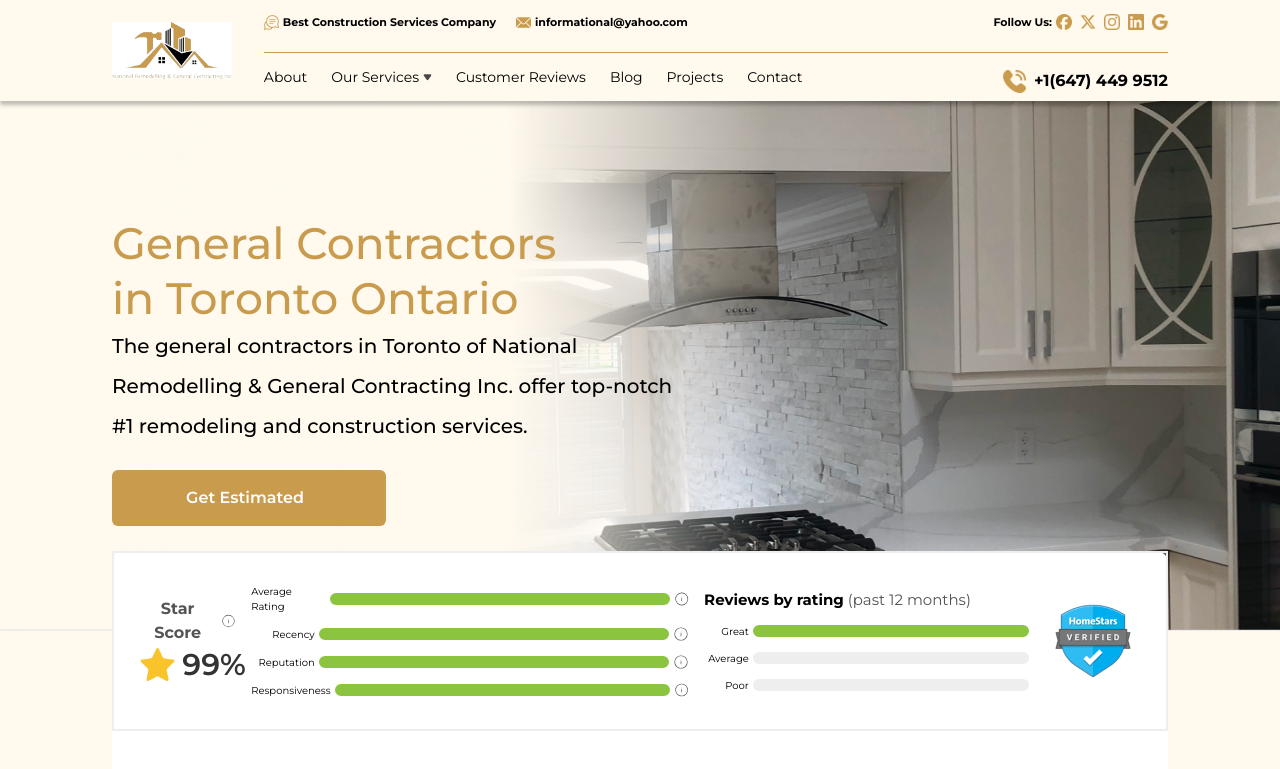
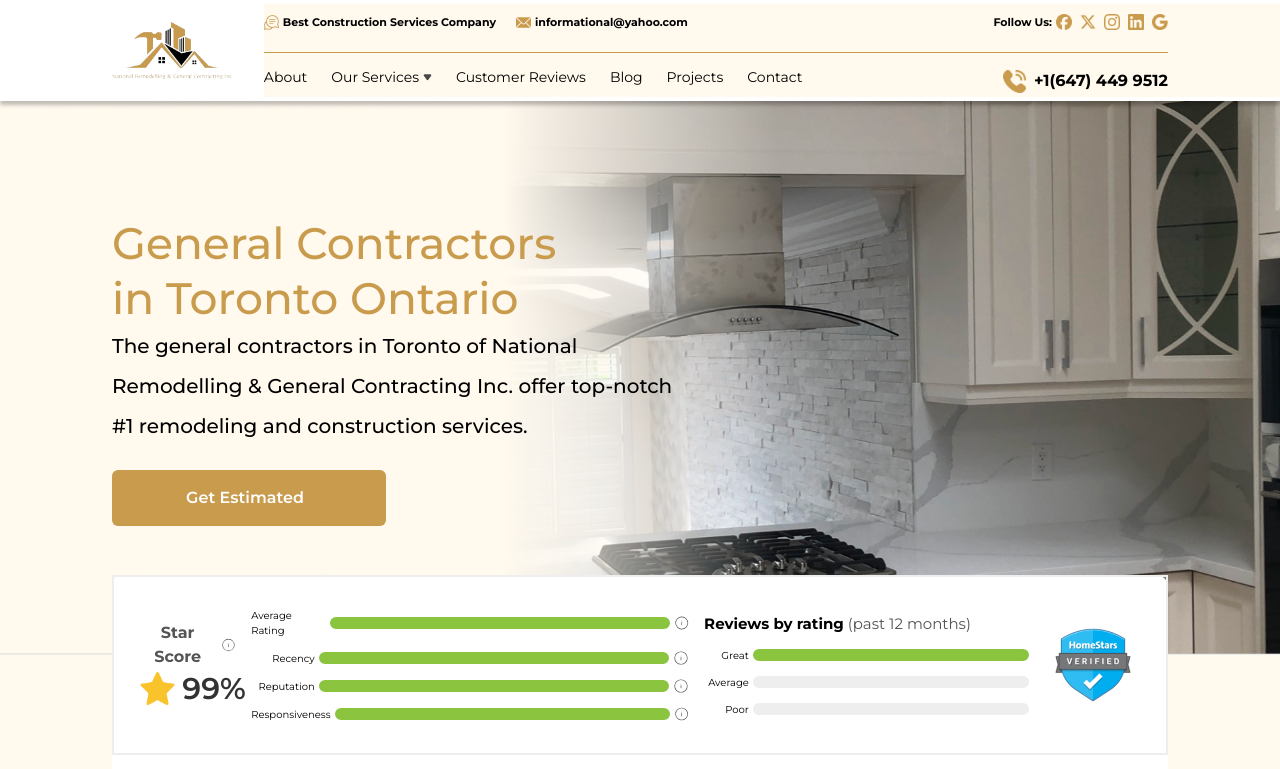
Before and after one commit to csebiplab/national-remodeling, a Next.js app: page / in a window 1280 px wide. Shown: the top 769 px of the page. Built offline with nearby package versions, Linux system fonts and the light colour scheme.

Commit message:
problem solve header and footer

```diff
--- a/src/components/__one_time_used/MainHomePageComponent/ChoosetheRight/ChoosetheRight.jsx
+++ b/src/components/__one_time_used/MainHomePageComponent/ChoosetheRight/ChoosetheRight.jsx
@@ -41,7 +41,7 @@ const easyPool = [
     title: "Skilled workforce",
   },
   {
-    title: "Project management expertise",
+    title: "Project management",
   },
   {
     title: "Comprehensive service",
@@ -68,7 +68,10 @@ const ChoosetheRight = () => {
           <div className=" grid md:grid-cols-3 2xl:gap-[50px] md:gap-[30px] ">
             <div className="mx-auto flex flex-col items-center justify-center">
               <div className="flex md:justify-normal justify-center md:items-start items-center">
-                <HeadingIcon text={headingIconText.chooseTheRight__IconTxt} classes={{textWhite:"text-white"}} />
+                <HeadingIcon
+                  text={headingIconText.chooseTheRight__IconTxt}
+                  classes={{ textWhite: "text-white" }}
+                />
               </div>
 
               <div>
@@ -105,30 +108,33 @@ const ChoosetheRight = () => {
                       height={23}
                       className="2xl:h-[23px] 2xl:w-[23px] h-[15px] w-[15px]"
                     />
-                    <p className="text-lg text-[#6B6B6B] font-bold">{usual.title}</p>
+                    <p className="text-lg text-[#6B6B6B] font-bold">
+                      {usual.title}
+                    </p>
                   </div>
                 ))}
               </div>
             </div>
-
-            <div className=" border-2 shadow bg-[#FFF9EE] rounded-lg">
-              <h2 className="title-bg text-center 2xl:py-[15px] py-[10px] text-white text-[22px]">
+            <div className=" border-2 my-6 md:my-0 shadow bg-[#FFF9EE] rounded-lg">
+              <h2 className="title-bg text-center 2xl:py-[15px] py-[10px] text-white text-[22px] font-bold">
                 Our General Contractors
               </h2>
-              <div className=" grid grid-flow-col grid-rows-8 3xl:py-[35px] py-[25px] 3xl:px-[25px] px-[20px] 2xl:text-[16px] lg:text-[14px] xs:text-[9px] ">
+              <div className=" grid grid-flow-col grid-rows-8 3xl:py-[35px] py-[25px] 3xl:px-[25px] px-[20px] 2xl:text-[16px] lg:text-[14px] xs:text-[9px]  ">
                 {easyPool.map((usual, idx) => (
                   <div
                     key={idx}
-                    className="flex gap-4 items-center leading-none mb-[25px]"
+                    className="flex  gap-4 items-center mb-[25px]  leading-none  "
                   >
                     <Image
                       src="/assets/images/r.png"
                       alt="r"
                       width={23}
                       height={23}
-                      className="h-[15px] w-[15px] 2xl:h-[23px] 2xl:w-[23px]"
+                      className="2xl:h-[23px] 2xl:w-[23px] h-[15px] w-[15px]"
                     />
-                    <p className="text-lg text-[#6B6B6B] font-bold">{usual.title}</p>
+                    <p className="text-lg text-[#6B6B6B] font-bold">
+                      {usual.title}
+                    </p>
                   </div>
                 ))}
               </div>
--- a/src/components/__one_time_used/MainHomePageComponent/HomeBanner/HomeBanner.jsx
+++ b/src/components/__one_time_used/MainHomePageComponent/HomeBanner/HomeBanner.jsx
@@ -17,7 +17,7 @@ const HomeBanner = () => {
                   General Contracting Inc. offer top-notch #1 remodeling and
                   construction services.
                 </p>
-                <div className="flex justify-center md:justify-start pt-6">
+                <div className="flex justify-center md:justify-start py-6">
                   <button
                     type="submit"
                     className="w-[200px] lg:w-[274px] rounded-md bg-primary px-6 lg:px-10 py-4 font-semibold flex justify-center items-center"
--- a/src/components/layouts/Header/Header.css
+++ b/src/components/layouts/Header/Header.css
@@ -1,5 +1,4 @@
 .main__header {
-  /* background: #fff; */
-  background: #FFF9EE;
+  background: #fff;
   box-shadow: 0px 4px 4px 0px rgba(0, 0, 0, 0.25);
 }
--- a/src/components/layouts/Header/Header.jsx
+++ b/src/components/layouts/Header/Header.jsx
@@ -8,7 +8,7 @@ import logo from "../../../../public/assets/logo/Logo.png";
 const Header = () => {
   return (
     <header className="custom-container">
-      <nav className="container py-1 main__header">
+      <nav className=" pl-6 md:pl-8 lg:pl-24 xl:pl-28 2xl:pl-32 3xl:pl-40 4xl:pl-52 5xl:pl-[285px]  py-1 main__header">
         <div className="flex items-center gap-x-4 xl:gap-x-8 2xl:gap-x-12 3xl:gap-x-16 4xl:gap-x-20 5xl:gap-x-[90px]">
           <Link href="/">
             <Image
@@ -16,11 +16,11 @@ const Header = () => {
               width={115}
               height={57}
               alt="logo"
-              className="bg-white w-[115px] lg:w-[130px] xl:w-[140px] 2xl:w-[150px] 3xl:w-[160px] 4xl:w-[170px] 5xl:w-[180px] h-[57px] 2xl:h-[60px] 3xl:h-[70px] 4xl:h-[80px] 5xl:h-[90px]"
+              className="w-[115px] lg:w-[130px] xl:w-[140px] 2xl:w-[150px] 3xl:w-[160px] 4xl:w-[170px] 5xl:w-[180px] h-[57px] 2xl:h-[60px] 3xl:h-[70px] 4xl:h-[80px] 5xl:h-[90px]"
             />
           </Link>
 
-          <div className="w-full  lg:bg-[#FFF9EE]">
+          <div className=" pr-6 md:pr-8 lg:pr-24 xl:pr-28 2xl:pr-32 3xl:pr-40 4xl:pr-52 5xl:pr-[285px] w-full bg-white lg:bg-[#FFF9EE]">
             <div className="w-full">
               <UpperNavbar />
             </div>
```
Also changed, not shown: src/components/layouts/Footer/Footer.jsx (+2 -2 lines).
